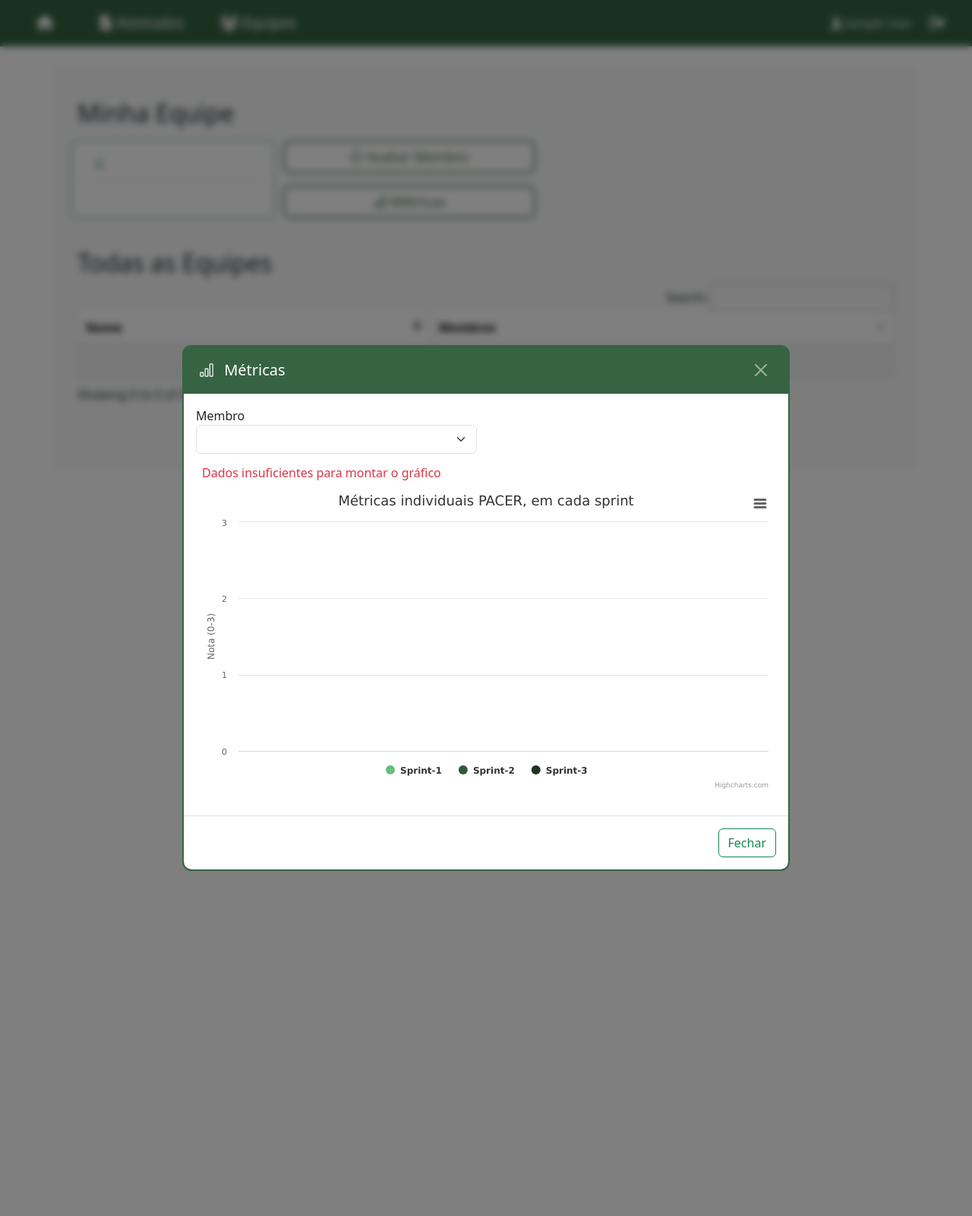
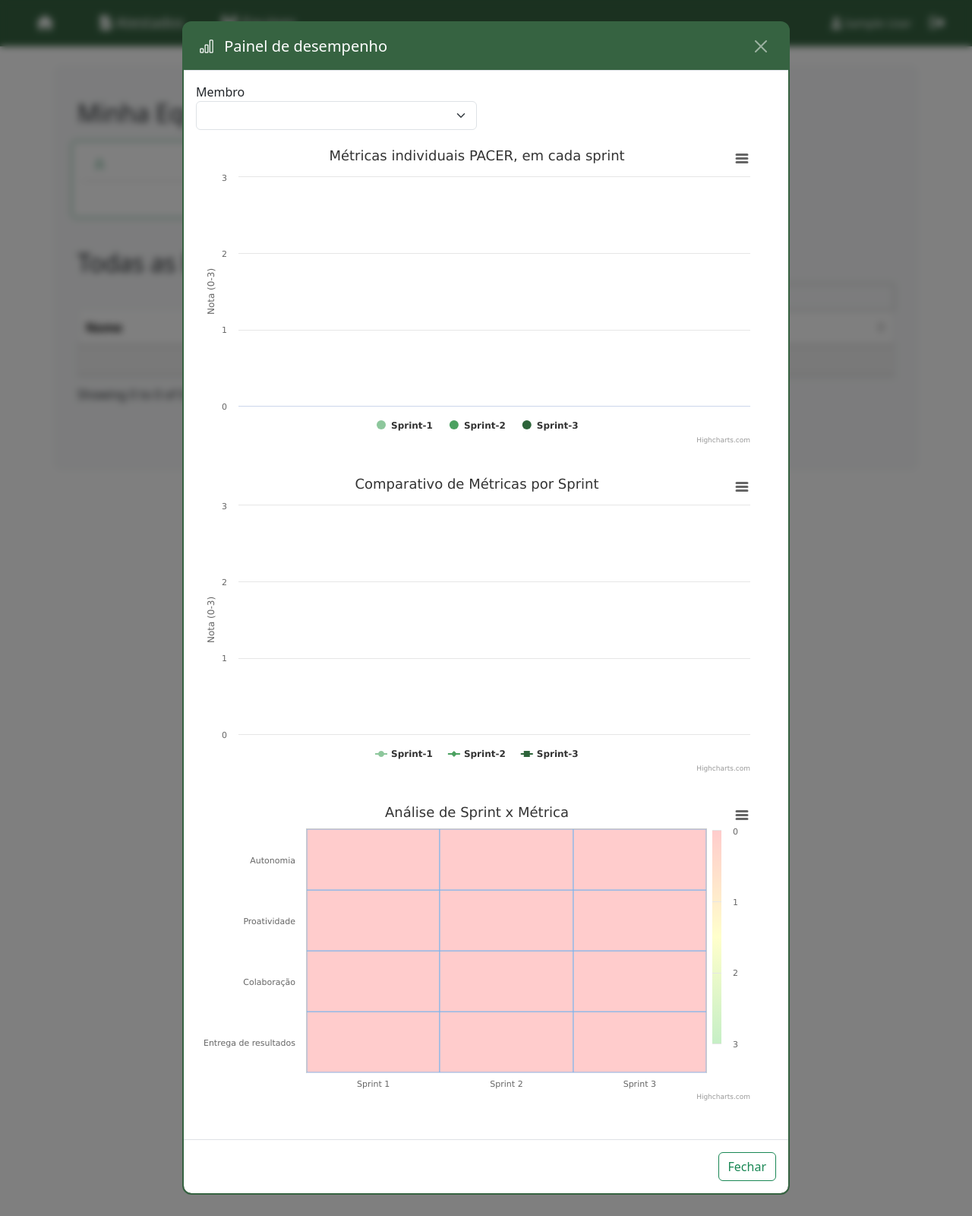
Before and after one commit to Galaticos-API/API-1, a Flask app: page /equipe/ in a window 1280 px wide, after a click on "Painel de desempenho". Shown: the whole page at 76% size. Run offline with Flask 3, Linux system fonts and the light colour scheme; the visitor is signed in with stand-in values (Sample User, id 1); data that the repository does not hold is empty; some libraries are stand-ins or nearby versions.

Commit message:
FEAT - Adicionar gráficos de desempenho e heatmap para análise de métricas por sprint

```diff
--- a/src/back/equipe.py
+++ b/src/back/equipe.py
@@ -182,14 +182,16 @@ def listar_avaliacoes_por_usuario(id_usuario):
         # Filtra avaliações pelo ID do usuário
         filtradas = [av for av in avaliacoes if str(av.get("id_usuario")) == str(id_usuario)]
 
+        # Sprints pré-definidas
+        sprints = ["Sprint1", "Sprint2", "Sprint3"]
+
         # Estrutura os dados para se adequar ao formato do Highcharts
-        formatted_data = {}
+        formatted_data = {sprint: [] for sprint in sprints}
 
         for avaliacao in filtradas:
             sprint_name = f"Sprint{avaliacao.get('sprint', 0)}"
-            notas = list(avaliacao.get("avaliacao", {}).values())
-            if sprint_name not in formatted_data:
-                formatted_data[sprint_name] = notas
+            if sprint_name in formatted_data:
+                formatted_data[sprint_name] = list(avaliacao.get("avaliacao", {}).values())
 
         return jsonify(formatted_data), 200
     except Exception as e:
--- a/src/templates/base.html
+++ b/src/templates/base.html
@@ -112,6 +112,8 @@
     <script src="https://code.highcharts.com/modules/exporting.js"></script>
     <script src="https://code.highcharts.com/modules/export-data.js"></script>
     <script src="https://code.highcharts.com/modules/accessibility.js"></script>
+    <script src="https://code.highcharts.com/modules/heatmap.js"></script>
+
     <!--POPPER JS (requerimento do bootstrap)-->
     <script
       src="https://cdn.jsdelivr.net/npm/@popperjs/core@2.11.8/dist/umd/popper.min.js"
--- a/src/templates/equipe.html
+++ b/src/templates/equipe.html
@@ -138,7 +138,7 @@
       <div class="modal-header bg-dark text-white" style="background-color: #366341 !important">
         <h5 class="modal-title" id="modalmetricaLabel">
           <i class="bi bi-bar-chart ms-1 me-2"></i>
-          Métricas
+          Painel de desempenho
         </h5>
         <button type="button" class="btn-close btn-close-white me-1" data-bs-dismiss="modal" aria-label="Fechar"></button>
       </div>
@@ -153,9 +153,17 @@
 
         <h6 id="noData" class="text-danger mx-2" style="display: none">Dados insuficientes para montar o gráfico</h6>
 
-        <div>
-          <figure class="highcharts-figure">
+        <div class="col-md-12 col-12 row">
+          <figure class="highcharts-figure col-md-12">
             <div id="container"></div>
+            <p class="highcharts-description"></p>
+          </figure>
+          <figure class="highcharts-figure col-md-12">
+            <div id="container2"></div>
+            <p class="highcharts-description"></p>
+          </figure>
+          <figure class="highcharts-figure col-md-12">
+            <div id="container3"></div>
             <p class="highcharts-description"></p>
           </figure>
         </div>
@@ -191,7 +199,7 @@
       <div class="mb-3">
         <button class="btn btn-outline-primary col-12 col-md-12" data-bs-toggle="modal" data-bs-target="#modal_metrica">
           <i class="bi bi-bar-chart"></i>
-          Métricas
+          Painel de desempenho
         </button>
       </div>
     </center>
@@ -516,6 +524,9 @@
     }
 
     function barChart_sprints(av) {
+      const lighter = '#8dc79c'
+      const mid = '#4ba160'
+      const dark = '#2d643a'
       Highcharts.chart("container", {
         chart: {
           type: "column",
@@ -553,17 +564,133 @@
           {
             name: "Sprint-1",
             data: av.Sprint1,
-            color: "#67bd7c",
+            color: lighter,
           },
           {
             name: "Sprint-2",
             data: av.Sprint2,
-            color: "#315a3b",
+            color: mid,
           },
           {
             name: "Sprint-3",
             data: av.Sprint3,
-            color: "#1b3521",
+            color: dark,
+          },
+        ],
+      });
+      Highcharts.chart("container2", {
+        chart: {
+          polar: true,
+          type: "line",
+        },
+        title: {
+          text: "Comparativo de Métricas por Sprint",
+        },
+        pane: {
+          size: "80%",
+        },
+        xAxis: {
+          categories: ["Entrega de resultados", "Colaboração", "Proatividade", "Autonomia"],
+          tickmarkPlacement: "on",
+          lineWidth: 0,
+        },
+        yAxis: {
+          gridLineInterpolation: "polygon",
+          lineWidth: 0,
+          min: 0,
+          max: 3,
+          title: {
+            text: "Nota (0-3)",
+          },
+        },
+        tooltip: {
+          shared: true,
+          pointFormat: "<span style='color:{series.color}'>{series.name}: {point.y:.1f}</span><br/>",
+        },
+        series: [
+          {
+            name: "Sprint-1",
+            data: av.Sprint1,
+            pointPlacement: "on",
+            color: lighter,
+          },
+          {
+            name: "Sprint-2",
+            data: av.Sprint2,
+            pointPlacement: "on",
+            color: mid,
+          },
+          {
+            name: "Sprint-3",
+            data: av.Sprint3,
+            pointPlacement: "on",
+            color: dark,
+          },
+        ],
+      });
+      Highcharts.chart("container3", {
+        chart: {
+          type: "heatmap",
+          marginTop: 40,
+          marginBottom: 40,
+          plotBorderWidth: 1,
+        },
+        title: {
+          text: "Análise de Sprint x Métrica",
+        },
+        xAxis: {
+          categories: ["Sprint 1", "Sprint 2", "Sprint 3"],
+        },
+        yAxis: {
+          categories: ["Entrega de resultados", "Colaboração", "Proatividade", "Autonomia"],
+          title: null,
+        },
+        colorAxis: {
+          min: 0,
+          max: 3,
+          stops: [
+            [0, "#ffcccc"],
+            [0.5, "#ffffcc"],
+            [1, "#c6efc6"],
+          ],
+        },
+        legend: {
+          align: "right",
+          layout: "vertical",
+          margin: 0,
+          verticalAlign: "top",
+          y: 25,
+          symbolHeight: 280,
+        },
+        tooltip: {
+          formatter: function () {
+            return `<b>${this.series.xAxis.categories[this.point.x]}</b> → <b>${this.series.yAxis.categories[this.point.y]}</b>: ${this.point.value}`;
+          },
+        },
+        series: [
+          {
+            name: "Métricas",
+            borderWidth: 1,
+            data: [
+              [0, 0, av.Sprint1.length > 0 ? av.Sprint1[0] : []], // Sprint 1 - Resultados
+              [0, 1, av.Sprint1.length > 0 ? av.Sprint1[1] : []], // Sprint 1 - Colaboração
+              [0, 2, av.Sprint1.length > 0 ? av.Sprint1[2] : []], // Sprint 1 - Proatividade
+              [0, 3, av.Sprint1.length > 0 ? av.Sprint1[3] : []], // Sprint 1 - Autonomia
+
+              [1, 0, av.Sprint2.length > 0 ? av.Sprint2[0] : []], // Sprint 2 - Resultados
+              [1, 1, av.Sprint2.length > 0 ? av.Sprint2[1] : []], // Sprint 2 - Colaboração
+              [1, 2, av.Sprint2.length > 0 ? av.Sprint2[2] : []], // Sprint 2 - Proatividade
+              [1, 3, av.Sprint2.length > 0 ? av.Sprint2[3] : []], // Sprint 2 - Autonomia
+
+              [2, 0, av.Sprint3.length > 0 ? av.Sprint3[0] : []], // Sprint 3 - Resultados
+              [2, 1, av.Sprint3.length > 0 ? av.Sprint3[1] : []], // Sprint 3 - Colaboração
+              [2, 2, av.Sprint3.length > 0 ? av.Sprint3[2] : []], // Sprint 3 - Proatividade
+              [2, 3, av.Sprint3.length > 0 ? av.Sprint3[3] : []], // Sprint 3 - Autonomia
+            ],
+            dataLabels: {
+              enabled: true,
+              color: "#000000",
+            },
           },
         ],
       });
```
